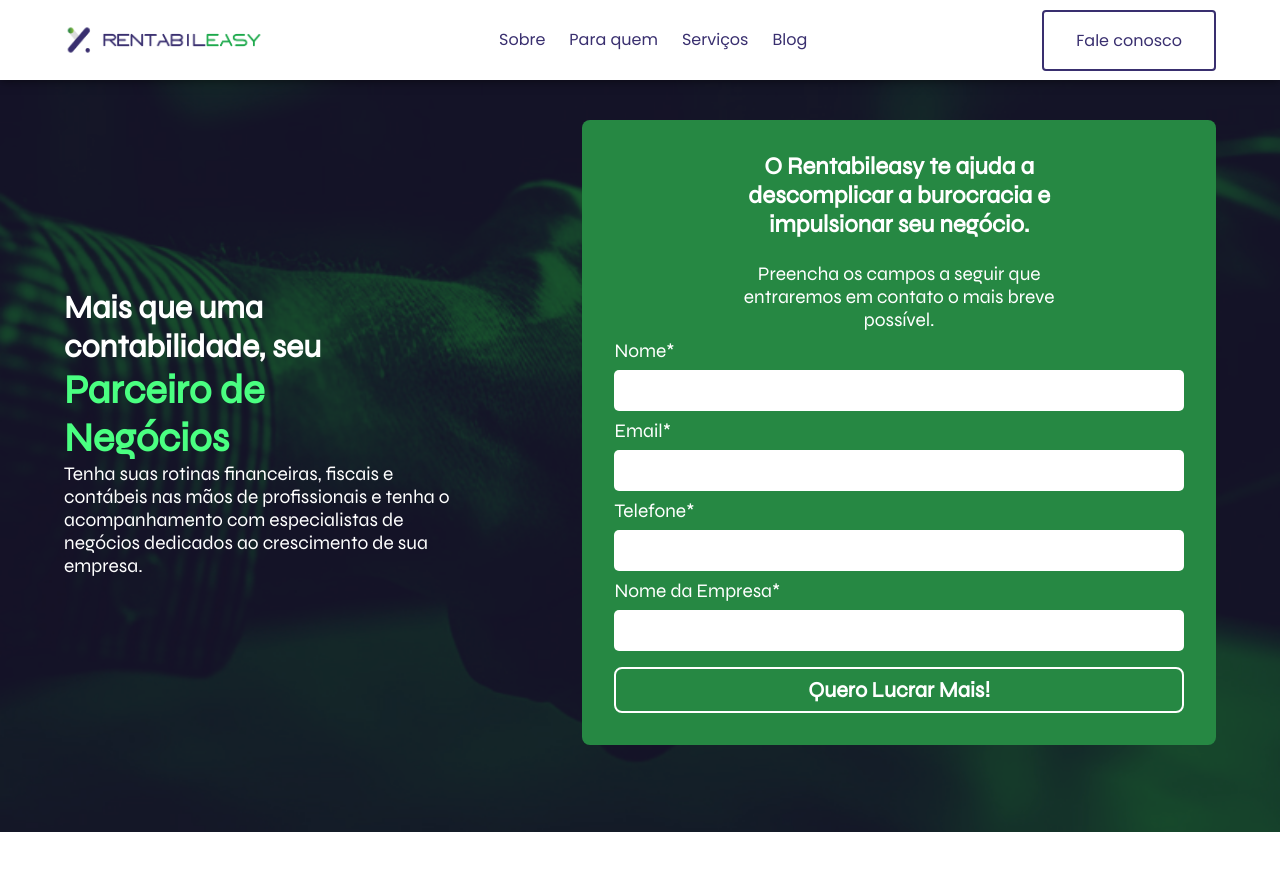
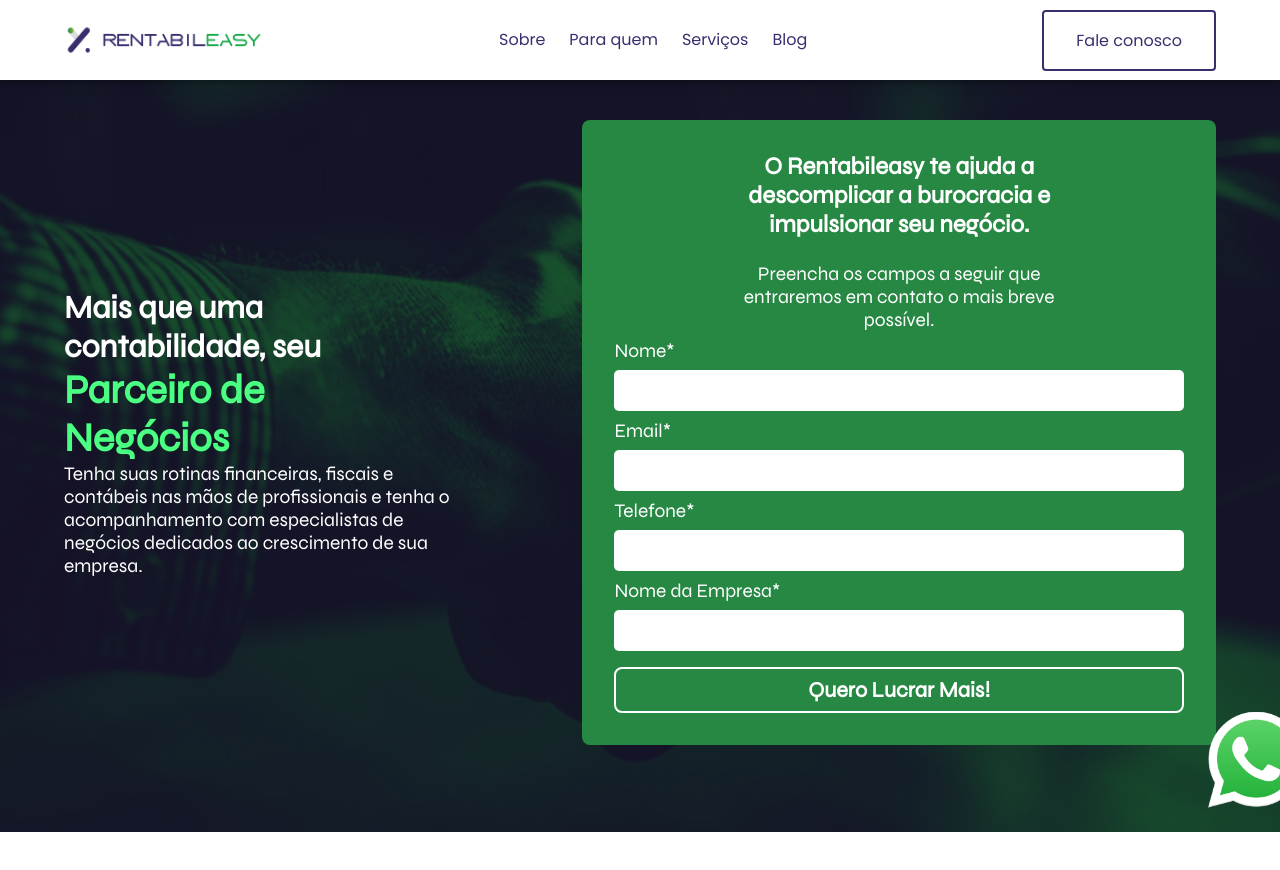
Before and after one commit to Daniel-Oliveira-S/rentabileasy, a React (Vite) app: page / in a window 1280 px wide. Shown: the top 870 px of the page. Built offline with nearby package versions, Linux system fonts and the light colour scheme.

Commit message:
add wpp button

```diff
--- a/src/App.tsx
+++ b/src/App.tsx
@@ -9,6 +9,7 @@
 import { TestimonialsSwiper } from "./utils/testimonials.swiper";
 import { Phone } from "lucide-react";
 import { InstagramLogo } from "@phosphor-icons/react";
+import Whatsapp from './assets/wp-icon.png'
 
 import blackWoman from "./assets/black-woman.jpg";
 import { HeroForm, Newsletter } from "./utils/forms";
@@ -124,7 +125,9 @@
           <h2>Receba nossa newsletter</h2>
             <Newsletter />
         </div>
-
+            <a href="" className="whats">
+              <img src={Whatsapp} alt="" />
+            </a>
         <footer>
           <div className="footer-grid">
             <p className="address">
--- a/src/styles/App.css
+++ b/src/styles/App.css
@@ -21,7 +21,9 @@
   max-width: 100%;
   height: 100vh;
 }
-
+main{
+  position: relative;
+}
 .title-text {
   text-align: center;
   width: 40%;
@@ -332,6 +334,36 @@
   padding: 1rem 3rem;
 }
 
+/* contact */
+.whats{
+  position: fixed;
+  z-index: 1000;
+  left:95% ;
+  top: 90% ;
+  animation: buttonAnimation 1.25s infinite;
+
+}
+
+.whats img{
+  width: 80px;
+}
+
+  @keyframes buttonAnimation {
+    0% {
+      transform: scale(1);
+    }
+    50% {
+      transform: scale(1.2);
+    }
+    100% {
+      transform: scale(1);
+    }
+  }
+
+
+
+
+
 /*  footer */
 
 footer {
```
Also changed, not shown: src/assets/wp-icon.png (added).
